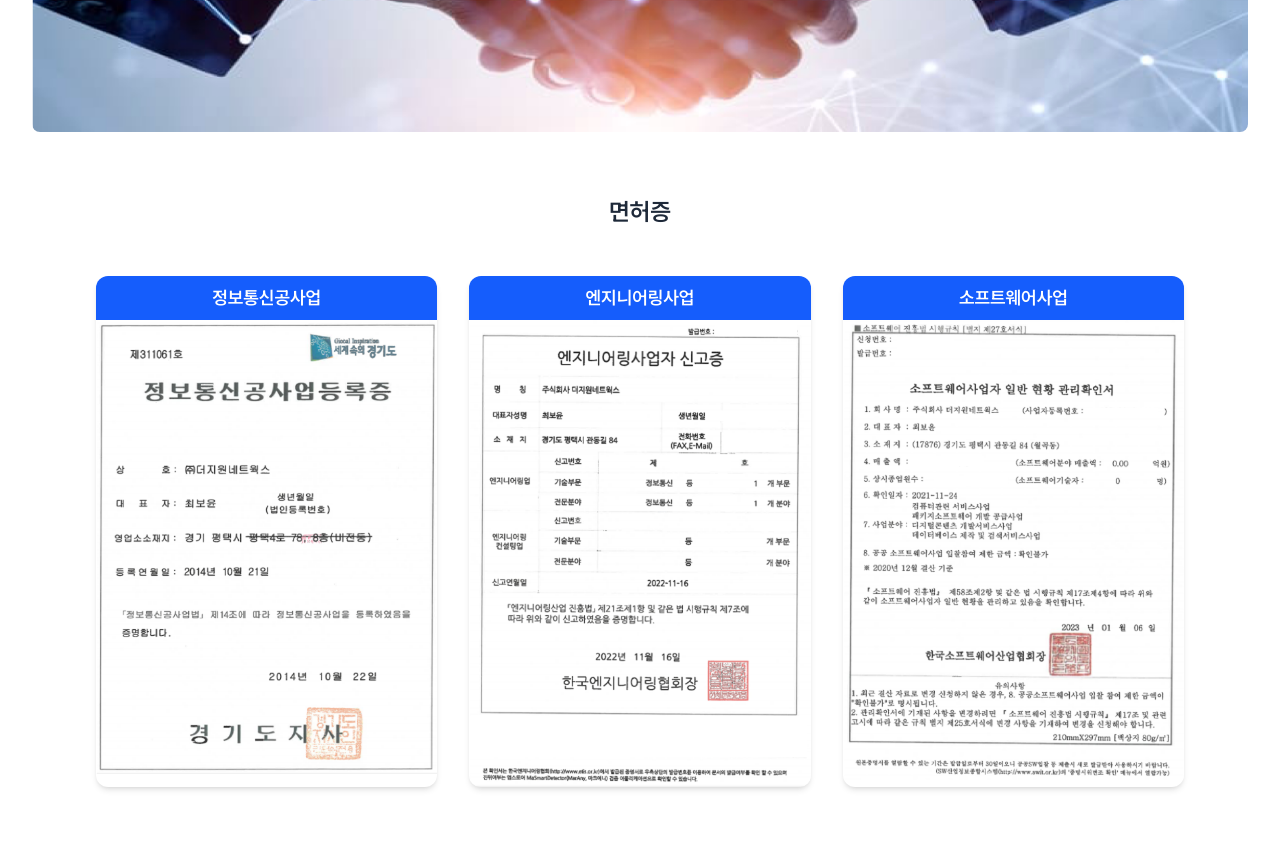
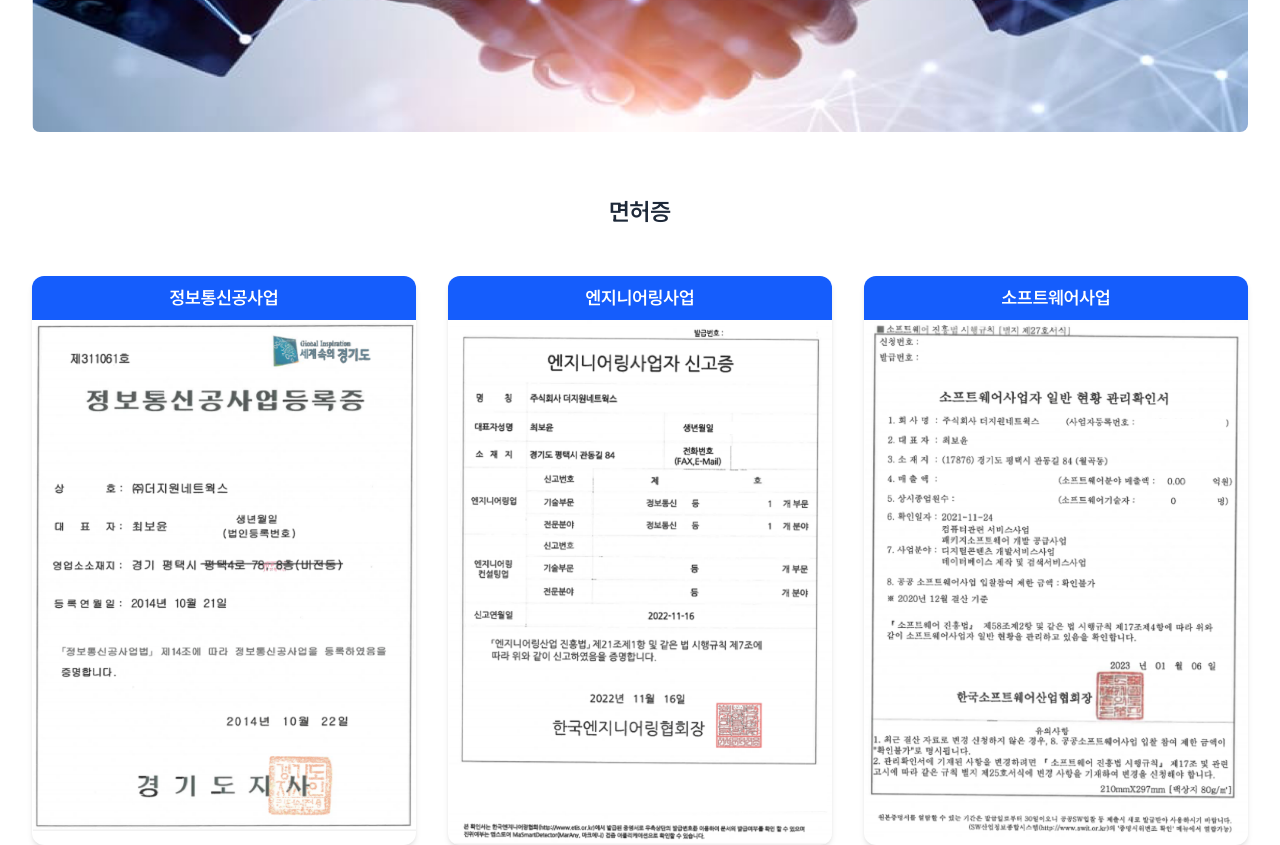
Before and after one commit to heo-it/deojiwon-web, a Next.js app: page /about in a window 1280 px wide. Shown: the part 900-1745 px from the top of the page. Built offline with nearby package versions, Linux system fonts and the light colour scheme.

Commit message:
fix: 스타일 수정

```diff
--- a/components/AboutContent.tsx
+++ b/components/AboutContent.tsx
@@ -6,7 +6,7 @@
 export const AboutContent = () => {
   return (
     <section className="w-full bg-white text-gray-800">
-      <div className="max-w-screen-xl mx-auto px-4 py-10">
+      <div className="max-w-screen-xl mx-auto px-4 pt-10 pb-30">
         <h1 className="hidden">회사 소개</h1>
 
         <div className="relative rounded-lg overflow-hidden">
--- a/components/LicenseSection.tsx
+++ b/components/LicenseSection.tsx
@@ -2,7 +2,7 @@
 
 export default function LicenseSection() {
   return (
-    <section className="py-16 px-4 md:px-20">
+    <section className="flex flex-col items-center mt-16 px-4 text-center">
       <h3 className="text-2xl font-semibold text-center mb-12">면허증</h3>
       <div className="grid grid-cols-1 md:grid-cols-3 gap-8">
         <LicenseCard title="정보통신공사업" imageSrc="/license-1.webp" />
```
